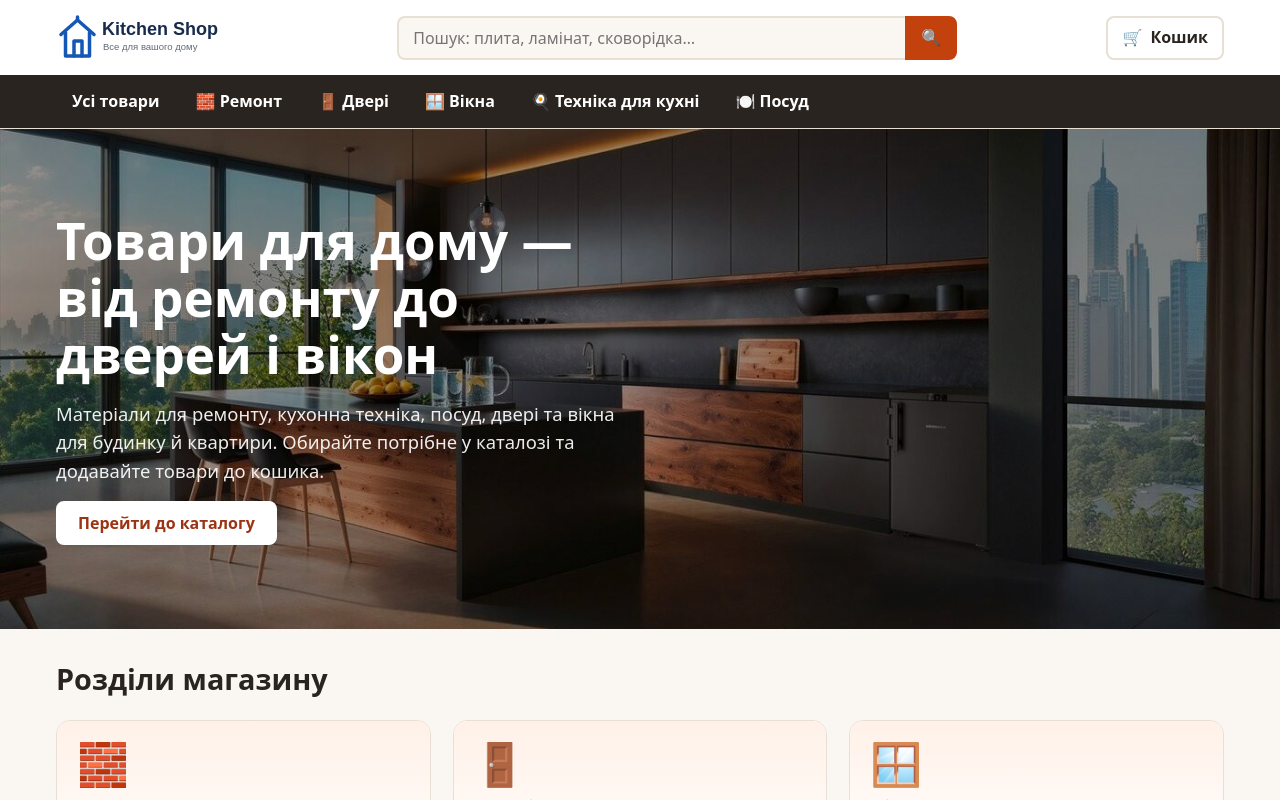
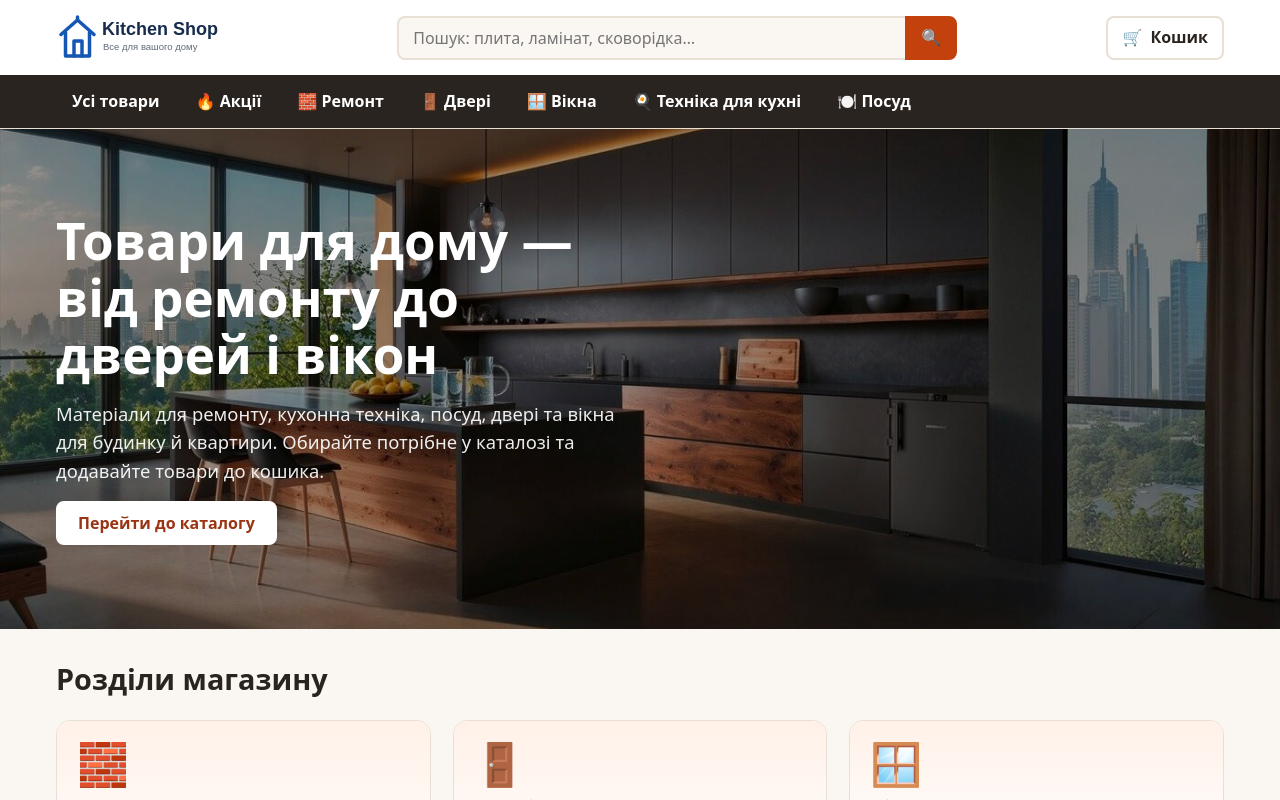
Before and after one commit to UlichIgor/kitchen-shop, a React (Vite) app: page / in a window 1280 px wide. Shown: the top 800 px of the page. Built offline with nearby package versions, Linux system fonts and the light colour scheme.

Commit message:
Add promotions navigation link

```diff
--- a/src/components/Header.jsx
+++ b/src/components/Header.jsx
@@ -68,6 +68,11 @@ export default function Header() {
               Усі товари
             </Link>
           </li>
+          <li className="nav__item">
+            <Link to="/sales" className="nav__link nav__link--sale" onClick={closeMenu}>
+              🔥 Акції
+            </Link>
+          </li>
           {SECTIONS.map((section) => (
             <li key={section.id} className="nav__item">
               <Link to={`/catalog/${section.id}`} className="nav__link" onClick={closeMenu}>
```
